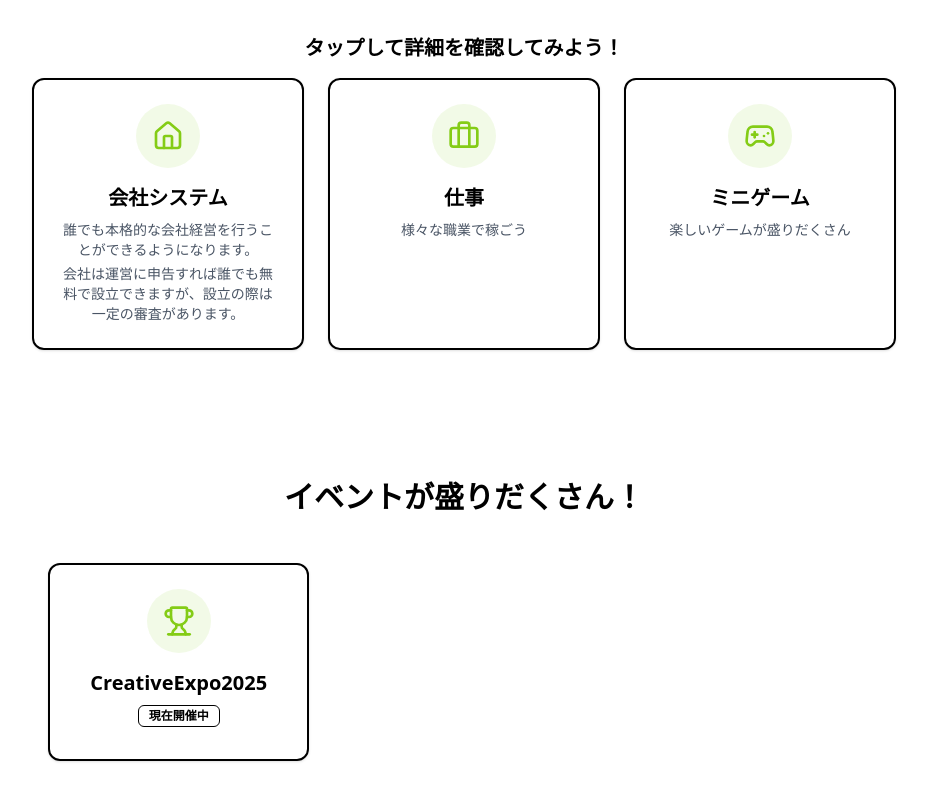
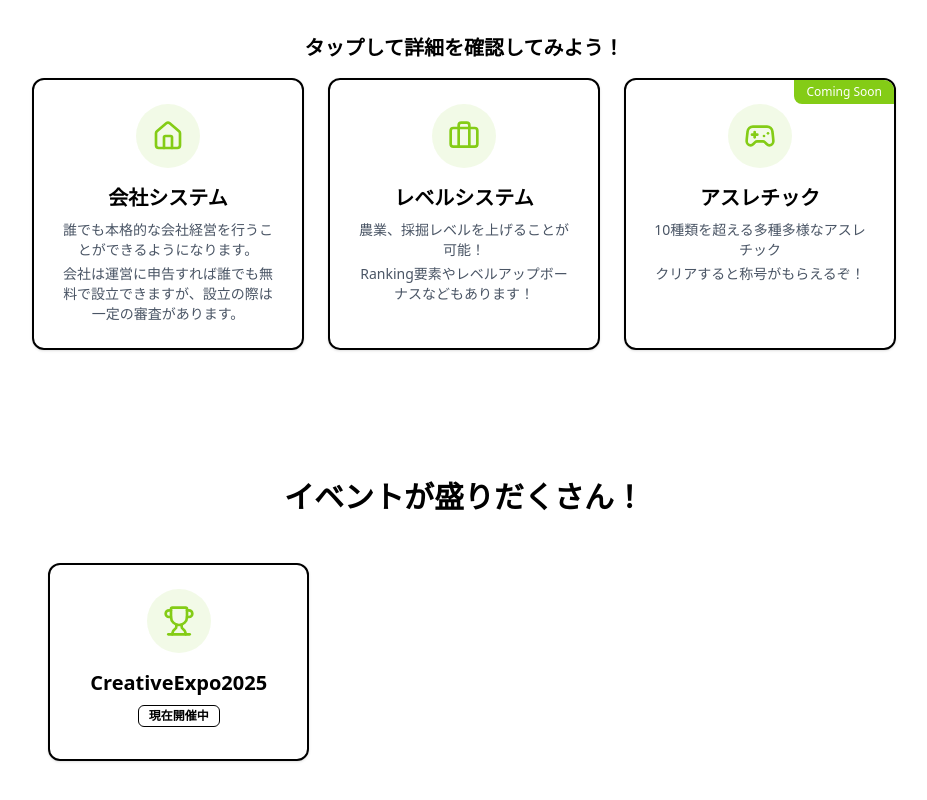
Before and after one commit to Yomogi-Server-Dev/ymg-homepage, a Next.js app: page / in a window 1280 px wide. Shown: the part 1724-2524 px from the top of the page, without its empty margins (176-1103 px from the left). Built offline with nearby package versions, Linux system fonts and the light colour scheme; no server answers.

Commit message:
イベントと機能データを更新し、新しいタイトル、説明、ステータスを反映。コードフォーマットを調整。

```diff
--- a/src/data/events.ts
+++ b/src/data/events.ts
@@ -1,5 +1,5 @@
 import type { Event } from '@/types';
-import { Calendar, Clock, Star, Trophy } from 'lucide-react';
+import { Trophy } from 'lucide-react';
 
 export const events: Event[] = [
   {
--- a/src/data/features.ts
+++ b/src/data/features.ts
@@ -16,20 +16,26 @@ export const features: Feature[] = [
   },
   {
     id: 2,
-    title: '仕事',
+    title: 'レベルシステム',
     icon: Briefcase,
-    description: ['様々な職業で稼ごう'],
-    detailTitle: '仕事システム',
+    description: [
+      '農業、採掘レベルを上げることが可能！',
+      'Ranking要素やレベルアップボーナスなどもあります！',
+    ],
+    detailTitle: 'レベルシステム',
     imageUrl: '/pictures/index/top/expo1.png',
     status: 'active',
   },
   {
     id: 3,
-    title: 'ミニゲーム',
+    title: 'アスレチック',
     icon: Gamepad2,
-    description: ['楽しいゲームが盛りだくさん'],
-    detailTitle: 'ミニゲーム',
+    description: [
+      '10種類を超える多種多様なアスレチック',
+      'クリアすると称号がもらえるぞ！',
+    ],
+    detailTitle: 'アスレチック',
     imageUrl: '/pictures/index/top/expo2.png',
-    status: 'active',
+    status: 'upcoming',
   },
 ];
```
